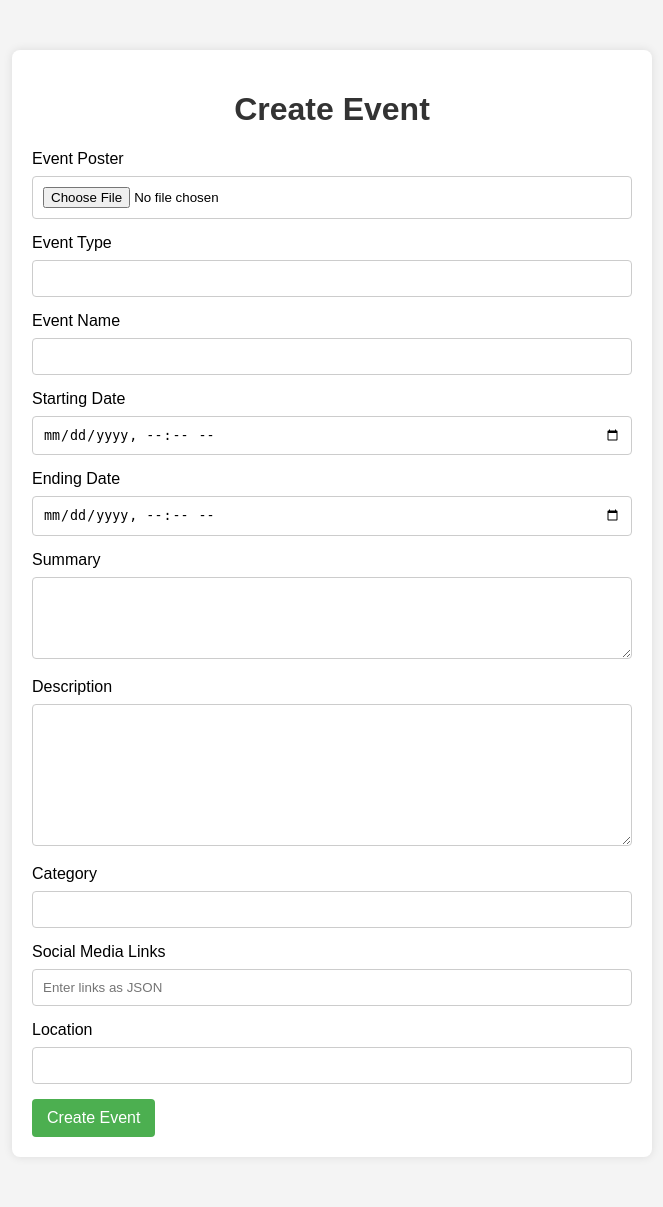
After one commit to Tushar552/zevent, a Django app: page /create-event/ in a window 1280 px wide. The commit adds this page. Shown: the whole page, without its empty margins (308-971 px from the left). Run offline with Django 5.2, Linux system fonts and the light colour scheme; a user stored in the database is signed in.

Commit message:
Major update

```diff
--- /dev/null
+++ b/templates/create_event.html
@@ -0,0 +1,97 @@
+<!DOCTYPE html>
+<html lang="en">
+<head>
+    <meta charset="UTF-8">
+    <meta name="viewport" content="width=device-width, initial-scale=1.0">
+    <title>Create Event</title>
+    <!-- Add your additional stylesheets or scripts here -->
+    <style>
+        body {
+            font-family: Arial, sans-serif;
+            background-color: #f4f4f4;
+            margin: 0;
+            padding: 0;
+        }
+
+        form {
+            max-width: 600px;
+            margin: 50px auto;
+            background-color: #fff;
+            padding: 20px;
+            border-radius: 8px;
+            box-shadow: 0 0 10px rgba(0, 0, 0, 0.1);
+        }
+
+        h1 {
+            text-align: center;
+            color: #333;
+        }
+
+        label {
+            display: block;
+            margin-bottom: 8px;
+        }
+
+        input, textarea {
+            width: 100%;
+            padding: 10px;
+            margin-bottom: 15px;
+            border: 1px solid #ccc;
+            border-radius: 4px;
+            box-sizing: border-box;
+        }
+
+        button {
+            background-color: #4caf50;
+            color: white;
+            padding: 10px 15px;
+            border: none;
+            border-radius: 4px;
+            cursor: pointer;
+            font-size: 16px;
+        }
+
+        button:hover {
+            background-color: #45a049;
+        }
+    </style>
+</head>
+<body>
+    <form method="post" enctype="multipart/form-data">
+        {% csrf_token %}
+        <h1>Create Event</h1>
+
+        <label for="event_poster">Event Poster</label>
+        <input type="file" name="event_poster" required>
+
+        <label for="event_type">Event Type</label>
+        <input type="text" name="event_type" required>
+
+        <label for="event_name">Event Name</label>
+        <input type="text" name="event_name" required>
+
+        <label for="starting_date">Starting Date</label>
+        <input type="datetime-local" name="starting_date" required>
+
+        <label for="ending_date">Ending Date</label>
+        <input type="datetime-local" name="ending_date" required>
+
+        <label for="summary">Summary</label>
+        <textarea name="summary" rows="4" required></textarea>
+
+        <label for="description">Description</label>
+        <textarea name="description" rows="8" required></textarea>
+
+        <label for="category">Category</label>
+        <input type="text" name="category" required>
+
+        <label for="social_media_links">Social Media Links</label>
+        <input type="text" name="social_media_links" placeholder="Enter links as JSON" required>
+
+        <label for="location">Location</label>
+        <input type="text" name="location" required>
+
+        <button type="submit">Create Event</button>
+    </form>
+</body>
+</html>
--- a/users/models.py
+++ b/users/models.py
@@ -2,6 +2,9 @@ from django.db import models
 # Required Imports for makeing the custom user model
 from django.contrib.auth.models import AbstractBaseUser,BaseUserManager
 from django.contrib.auth.models import PermissionsMixin
+from django.conf import settings
+from cloudinary_storage.storage import RawMediaCloudinaryStorage
+from cloudinary.models import CloudinaryField
 
 #+++++++++++++++++ ACCOUNT MANAGER ++++++++++++++++++++
 class Account_Manager(BaseUserManager):
@@ -57,3 +60,42 @@ class Account(AbstractBaseUser,PermissionsMixin): # Inorder to use this custom m
 class Account_more_info(models.Model): # User's can add more info about once the account is created from their profile
     phone_no = models.CharField(max_length = 10,blank = True,null =True)
     author = models.ForeignKey(Account,default = None,on_delete = models.CASCADE) # Inheriting the Model 'Account' as the author
+
+
+ #++++++++++++++++ Event Section +++++++++++++++++++++++++
+
+class Event(models.Model):
+    event_poster = CloudinaryField("Event Posters", resource_type="image", blank=True, null=True)
+    event_type = models.CharField(max_length=255)
+    event_name = models.CharField(max_length=255)
+    starting_date = models.DateTimeField()
+    ending_date = models.DateTimeField()
+    published = models.BooleanField(default=False)
+    created_on = models.DateTimeField(auto_now_add=True)
+    author = models.ForeignKey(settings.AUTH_USER_MODEL, on_delete=models.CASCADE)
+
+    def __str__(self):
+        return self.event_name
+
+class EventDetails(models.Model):
+    event = models.OneToOneField(Event, on_delete=models.CASCADE, related_name='event_details')
+    summary = models.TextField()
+    description = models.TextField()
+    category = models.CharField(max_length=255)
+    social_media_links = models.JSONField(blank=True, null=True)
+    location = models.CharField(max_length=255)
+    event_poster = CloudinaryField("Event Posters", resource_type="image", blank=True, null=True)
+
+    def __str__(self):
+        return f"Details for {self.event.event_name}"
+
+
+class EventPicture(models.Model):
+    image = CloudinaryField("Images", resource_type="image")
+    author = models.ForeignKey(Event, on_delete=models.CASCADE)
+
+    def __str__(self):
+        return f"{self.author.event_name} - Picture"
+
+    class Meta:
+        verbose_name_plural = "Event Pictures"
--- a/users/views.py
+++ b/users/views.py
@@ -3,7 +3,7 @@ from django.contrib.auth import login, authenticate, logout
 from django.contrib import messages
 from django.contrib.auth.decorators import login_required
 
-from .models import Account, Account_more_info
+from .models import Account, Account_more_info, Event, EventDetails, EventPicture
 
 # In order to use the custom user model, this should be imported
 from django.contrib.auth import get_user_model
@@ -12,7 +12,9 @@ User = get_user_model()
 
 # Home
 def home(request):
-    context = {}
+    context = {
+        'events': Event.objects.all(),  # Assuming you have an Event model with the required fields
+    }
 
     user = request.user
     context["user"] = user
@@ -22,6 +24,7 @@ def home(request):
     context["more_info"] = more_info
 
     return render(request, 'home.html', context)
+
 
 # User Signin
 def signin(request):
@@ -93,6 +96,67 @@ def user_details_page(request):
 
     return render(request, 'user_details_page.html', context)
 
+
+@login_required(login_url='login')
+def create_event(request):
+    if request.method == 'POST':
+        event_poster = request.FILES.get('event_poster')
+        event_type = request.POST.get('event_type')
+        event_name = request.POST.get('event_name')
+        starting_date = request.POST.get('starting_date')
+        ending_date = request.POST.get('ending_date')
+        summary = request.POST.get('summary')
+        description = request.POST.get('description')
+        category = request.POST.get('category')
+        social_media_links = request.POST.get('social_media_links')
+        location = request.POST.get('location')
+
+        user = request.user
+        event = Event.objects.create(
+            event_poster=event_poster,
+            event_type=event_type,
+            event_name=event_name,
+            starting_date=starting_date,
+            ending_date=ending_date,
+            published=False,
+            author=user
+        )
+
+        EventDetails.objects.create(
+            event=event,
+            summary=summary,
+            description=description,
+            category=category,
+            social_media_links=social_media_links,
+            location=location,
+            event_poster=event_poster
+        )
+
+        # You may also want to handle EventPicture here if needed
+
+        messages.success(request, 'Event created successfully!')
+        return redirect('home')
+
+    return render(request, 'create_event.html')
+
+
+@login_required(login_url='login')
+def view_event(request, event_id):
+    try:
+        event = Event.objects.get(id=event_id)
+        event_details = EventDetails.objects.get(event=event)
+        event_pictures = EventPicture.objects.filter(author=event)
+    except Event.DoesNotExist:
+        return HttpResponse('Event not found')
+
+    context = {
+        'event': event,
+        'event_details': event_details,
+        'event_pictures': event_pictures,
+    }
+
+    return render(request, 'view_event.html', context)
+
 # User Signout
 def signout(request):
     logout(request)
--- a/zevent/urls.py
+++ b/zevent/urls.py
@@ -20,7 +20,7 @@ from django.urls import path
 from django.conf import settings
 from django.conf.urls.static import static
 
-from users.views import signin,signup,home,signout, user_details_page
+from users.views import signin,signup,home,signout, user_details_page, create_event, view_event
 
 urlpatterns = [
     path('admin/', admin.site.urls),
@@ -31,6 +31,8 @@ urlpatterns = [
     path("signup/",signup,name = "signup"),
     path("logout/",signout,name="logout"),
     path('user-details/', user_details_page, name='user_details_page'),
+    path('create-event/', create_event, name='create_event'),
+    path('view_event/<int:event_id>/', view_event, name='view_event'),
 ]
 
 if settings.DEBUG:
```
Also changed, not shown: templates/home.html (+47 -4 lines), templates/view_event.html (added, +75 -0 lines), users/admin.py (+15 -1 lines), zevent/settings.py (+31 -2 lines), users/migrations/0004_event_eventdetails_eventpicture.py (added), users/migrations/0005_alter_eventpicture_image.py (added), users/migrations/0006_eventdetails_event_poster_alter_event_event_poster.py (added).
